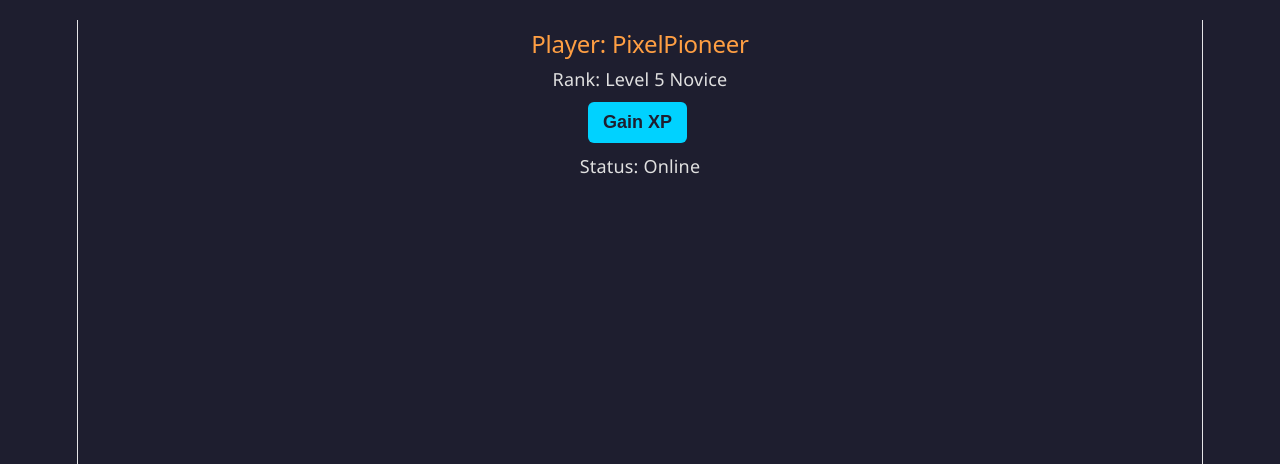
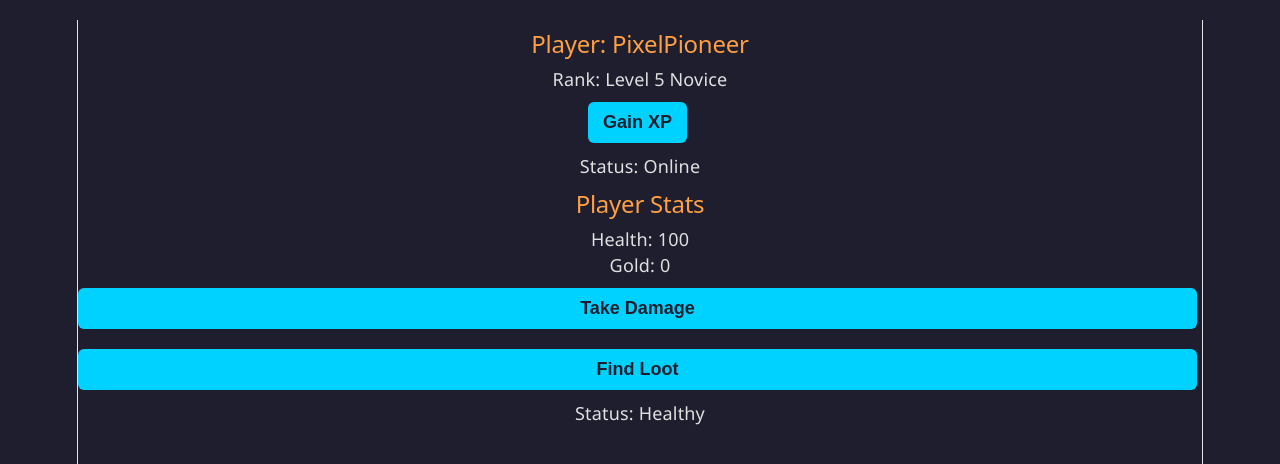
Before and after one commit to Moff0061/Workshop-Week-2-Workshop-1, a React (Vite) app in the folder tutorials/t02/: page / in a window 1280 px wide. Shown: the top 464 px of the page. Built offline with nearby package versions, Linux system fonts and the light colour scheme; the HTML template or start-up script is replaced by a standard one.

Commit message:
got the stats work

```diff
--- a/tutorials/t02/src/components/PlayerProfile.jsx
+++ b/tutorials/t02/src/components/PlayerProfile.jsx
@@ -1,6 +1,6 @@
-
 import { useState } from 'react';
 import { getPlayerRank } from '../untils/gameLogic';
+import  PlayerStats  from '../components/PlayerStats';
 
 function PlayerProfile() {
     ///const player = { username: "PixelPioneer", level: 5, active: true };
@@ -25,6 +25,7 @@ function PlayerProfile() {
         <button onClick={handleLevelUp}>Gain XP</button>
         {active ? <p>Status: Online</p> : <p>Status: Offline</p>}
     </div>
+    <PlayerStats />
     </>
 );
 }
--- /dev/null
+++ b/tutorials/t02/src/components/PlayerStats.jsx
@@ -0,0 +1,41 @@
+import { useState } from 'react';
+
+function PlayerStats() {
+  const [stats, setStats] = useState({
+    health: 100,
+    gold: 0,
+  }); /// state object initializerrr
+
+  const { health, gold } = stats;
+
+  const takeDamage = () => {
+    setStats((prevStats) => ({
+      ...prevStats,
+      health: prevStats.health - 20,
+    }));
+  };
+
+  const findLoot = () => {
+    setStats((prevStats) => ({
+      ...prevStats,
+      gold: prevStats.gold + 10,
+    }));
+  };
+
+  return (
+    <>
+      <h2>Player Stats</h2>
+      <p>Health: {health}</p>
+      <p>Gold: {gold}</p>
+      <button onClick={takeDamage}>Take Damage</button>
+      <button onClick={findLoot}>Find Loot</button>
+      {health <= 40 ? (
+        <p>Warning: Low Health!</p>
+      ) : (
+        <p>Status: Healthy</p>
+      )}
+    </>
+  );
+}
+
+export default PlayerStats;
```
